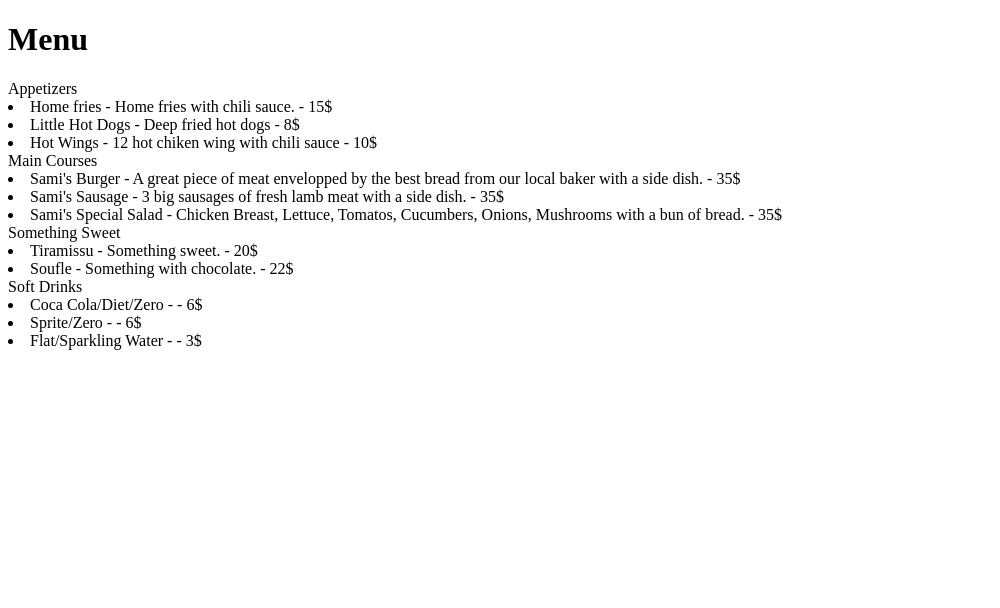
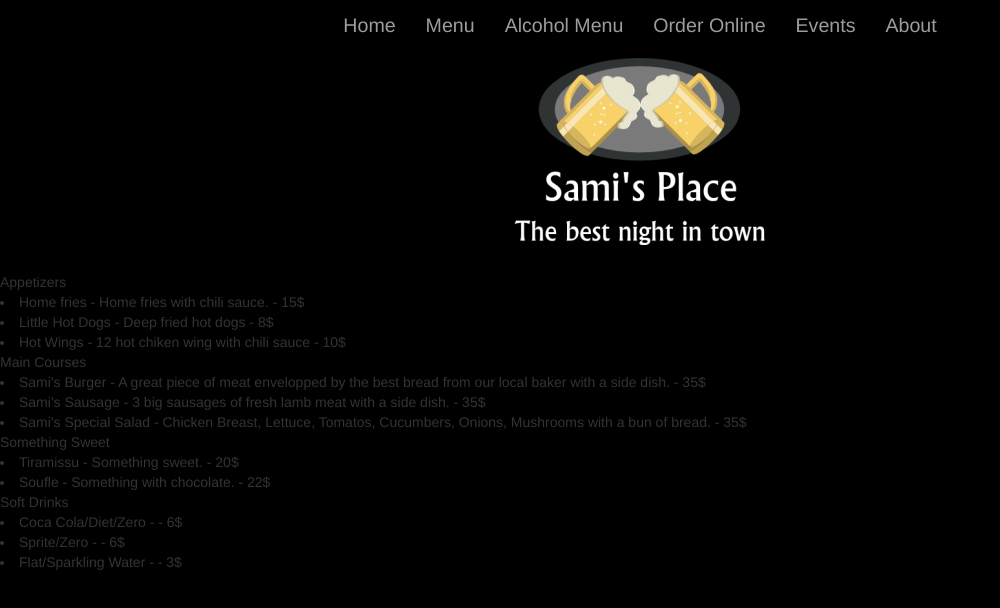
Before and after one commit to samos777/samis-place, a plain HTML site: page pages/menu.html in a window 1280 px wide. Shown: the whole page, without its empty margins (0-1000 px from the left). Drawn offline with nearby package versions, Linux system fonts and the light colour scheme.

Commit message:
header in menu

```diff
--- a/pages/menu.html
+++ b/pages/menu.html
@@ -1,12 +1,58 @@
 <!DOCTYPE html>
 <html lang="en">
 <head>
+
+
+
     <meta charset="UTF-8">
+    <meta name="viewport" content="width=device-width, initial-scale=1">
+
+
+    <script src="https://ajax.googleapis.com/ajax/libs/jquery/3.3.1/jquery.min.js"></script>
+    <script src="https://maxcdn.bootstrapcdn.com/bootstrap/3.3.7/js/bootstrap.min.js"></script>
+
+    <link rel="stylesheet" href="https://use.fontawesome.com/releases/v5.0.13/css/all.css" integrity="sha384-DNOHZ68U8hZfKXOrtjWvjxusGo9WQnrNx2sqG0tfsghAvtVlRW3tvkXWZh58N9jp" crossorigin="anonymous">
+    <link rel="stylesheet" href="https://maxcdn.bootstrapcdn.com/bootstrap/3.3.7/css/bootstrap.min.css">
+
+    <link rel="stylesheet" href="../styles/css/mainPage.css">
+    <!--<link rel="stylesheet" href="../styles/css/mainPage.css">-->
+
+
     <title>Menu</title>
+
+
+
 </head>
 <body>
-    <h1>Menu</h1>
+<div id="header">
+    <div id="logo">
 
+        <a href="../index.html"> <img src="../styles/images/logo/abc.png" alt="Sami's logo"> </a>
+    </div>
+
+    <div id="navCont">
+        <nav class="navbar navbar-inverse navbar-fixed-top" id="myNav">
+            <div class="navbar-header">
+                <button type="button" class="navbar-toggle" data-toggle="collapse" data-target="#myNavbar">
+                    <span class="icon-bar"></span>
+                    <span class="icon-bar"></span>
+                    <span class="icon-bar"></span>
+                </button>
+            </div>
+            <div class="collapse navbar-collapse" id="myNavbar">
+                <ul class="nav navbar-nav " id="navList">
+                    <li> <a class="menuItem" href="../index.html">Home</a></li>
+                    <li> <a class="menuItem" href="../pages/menu.html">Menu</a></li>
+                    <li> <a class="menuItem" href="#">Alcohol Menu</a></li>
+                    <li> <a class="menuItem" href="#">Order Online</a></li>
+                    <li> <a class="menuItem" href="#">Events</a></li>
+                    <li> <a class="menuItem" href="#">About</a></li>
+                </ul>
+            </div>
+        </nav>
+    </div>
+</div>
+</div>
 
 
     <script type="text/javascript" src="//code.jquery.com/jquery-1.11.0.min.js"></script>
```
